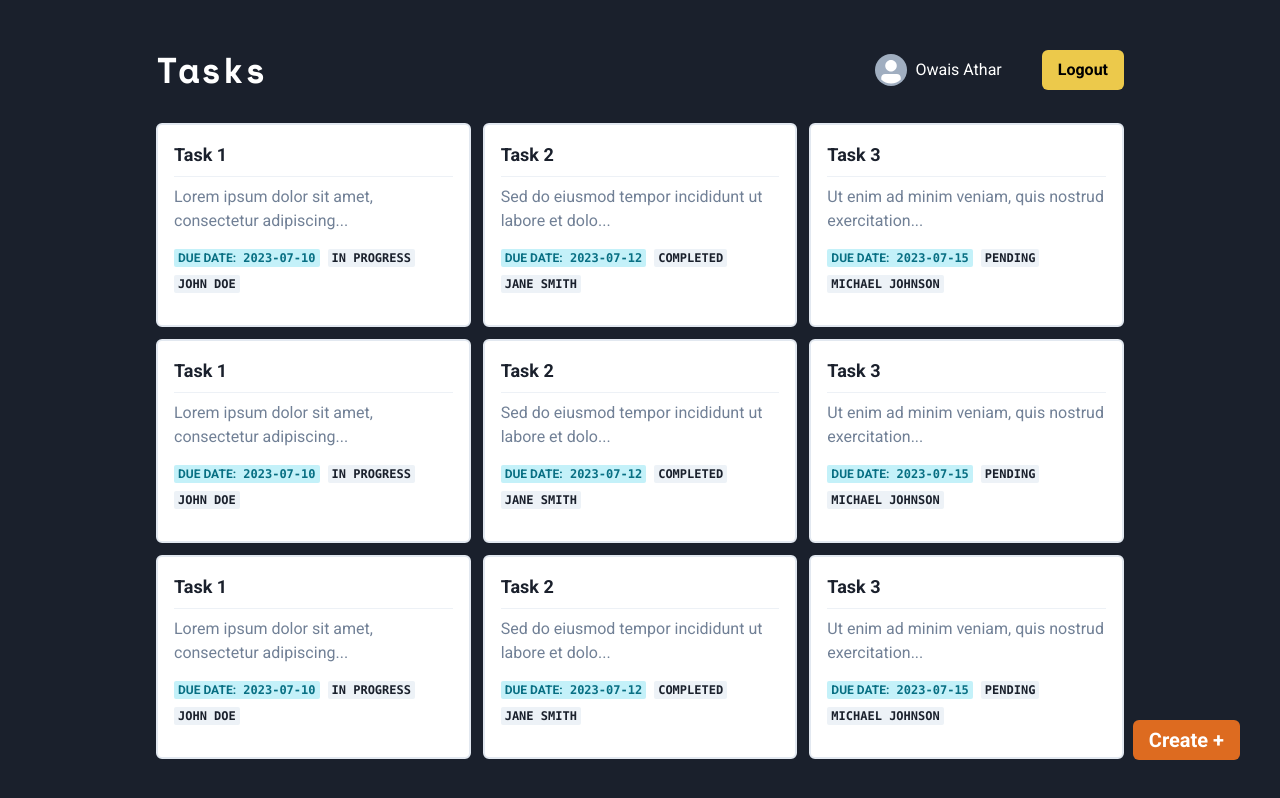
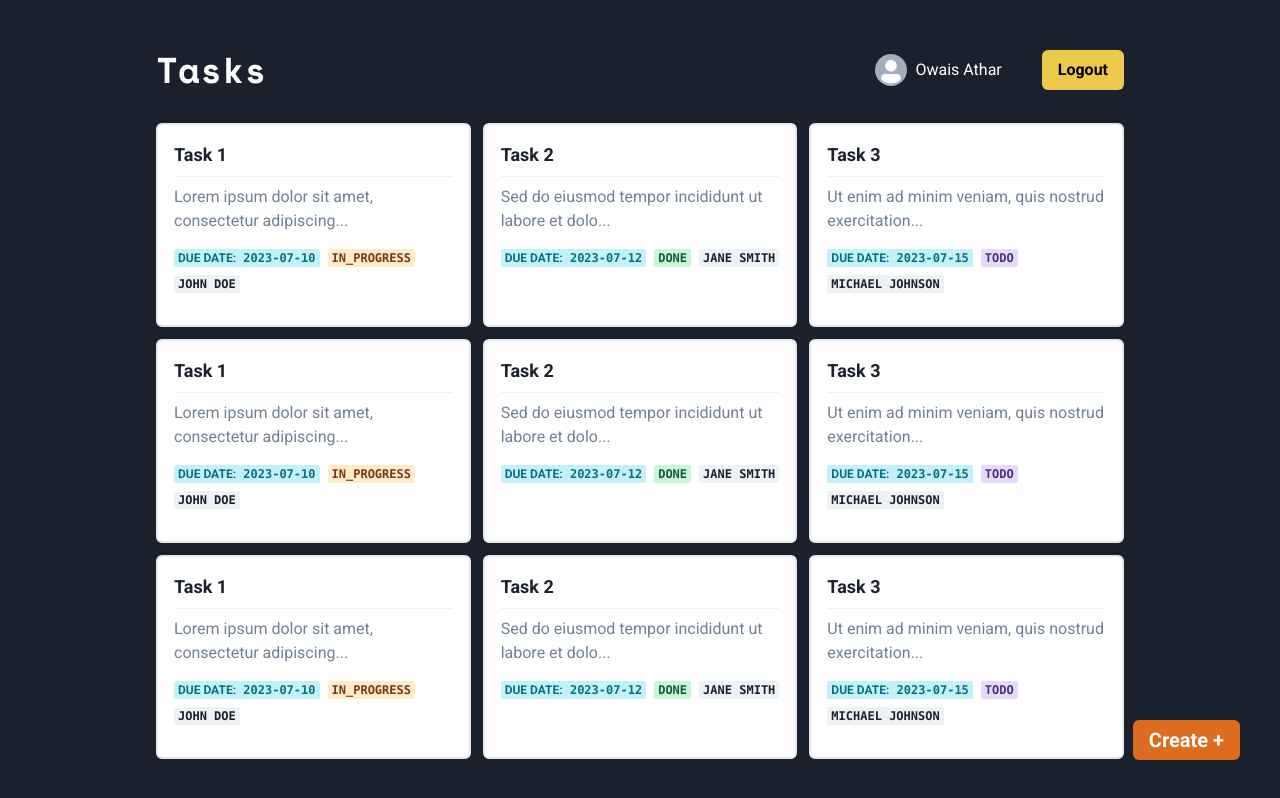
Before and after one commit to Owais28/rtask-management, a React (Vite) app in the folder frontend/: page / in a window 1280 px wide. Shown: the top 798 px of the page. Built offline with nearby package versions, Linux system fonts and the light colour scheme; no server answers.

Commit message:
update badge color

```diff
--- a/frontend/src/pages/Homepage.jsx
+++ b/frontend/src/pages/Homepage.jsx
@@ -9,7 +9,7 @@ const HomePage = () => {
       "title": "Task 1",
       "description": "Lorem ipsum dolor sit amet, consectetur adipiscing elit.",
       "dueDate": "2023-07-10",
-      "status": "In Progress",
+      "status": "IN_PROGRESS",
       "assignedUser": "John Doe"
     },
     {
@@ -17,7 +17,7 @@ const HomePage = () => {
       "title": "Task 2",
       "description": "Sed do eiusmod tempor incididunt ut labore et dolore magna aliqua.",
       "dueDate": "2023-07-12",
-      "status": "Completed",
+      "status": "DONE",
       "assignedUser": "Jane Smith"
     },
     {
@@ -25,7 +25,7 @@ const HomePage = () => {
       "title": "Task 3",
       "description": "Ut enim ad minim veniam, quis nostrud exercitation ullamco laboris.",
       "dueDate": "2023-07-15",
-      "status": "Pending",
+      "status": "TODO",
       "assignedUser": "Michael Johnson"
     }
   ]
--- a/frontend/src/pages/components/TaskCard.jsx
+++ b/frontend/src/pages/components/TaskCard.jsx
@@ -10,6 +10,17 @@ export default function TaskCard(props) {
   // const handleUpdateTask = (e) => {
   //   console.log("Updated")
   // }
+
+  let StatusBadge
+  if (props.task.status === "TODO") StatusBadge = <Badge fontFamily={'mono'} colorScheme={'purple'}>
+    {props.task.status}
+  </Badge>
+  else if (props.task.status === "IN_PROGRESS") StatusBadge = <Badge fontFamily={'mono'} colorScheme={'orange'}>
+    {props.task.status}
+  </Badge>
+  else StatusBadge = <Badge fontFamily={'mono'} colorScheme={'green'}>
+    {props.task.status}
+  </Badge>
 
   return (
     <GridItem transition={'all .5s linear'} onClick={props.onClick} flex={1}>
@@ -24,9 +35,7 @@ export default function TaskCard(props) {
             <span>Due Date:</span> {props.task.dueDate}
           </Badge>
 
-          <Badge fontFamily={'mono'}>
-            {props.task.status}
-          </Badge>
+          {StatusBadge}
 
           <Badge fontFamily={'mono'}>
             {props.task.assignedUser}
```
